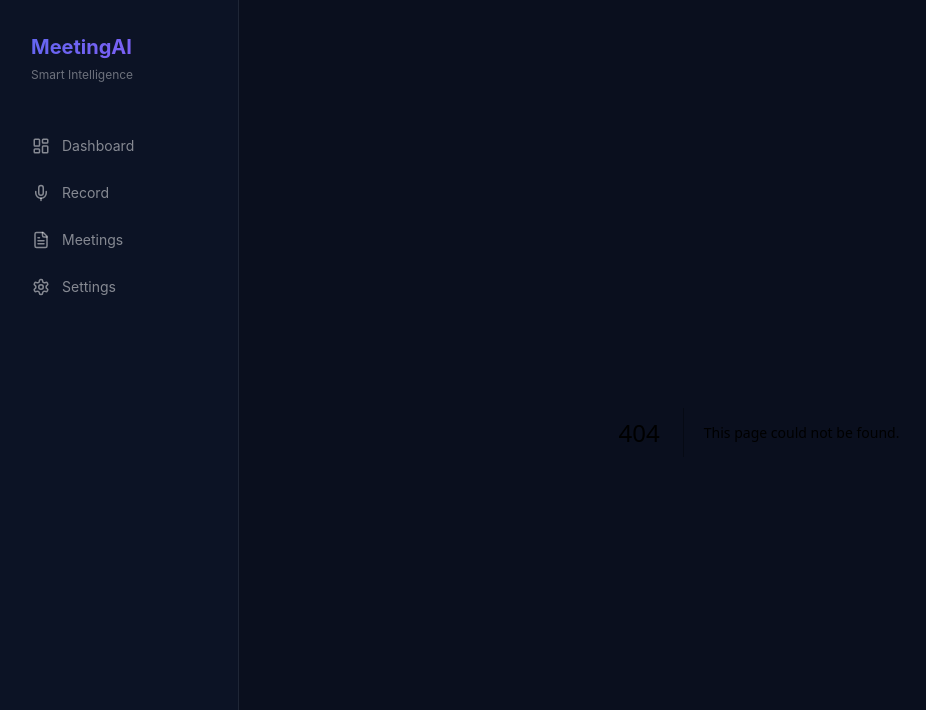
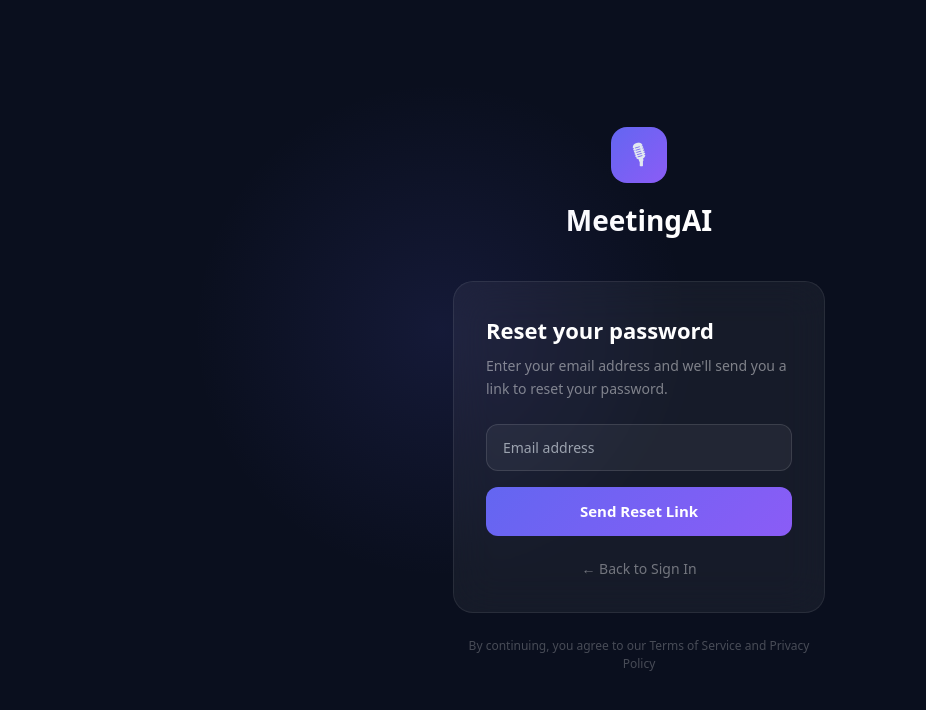
Before and after one commit to Ahmadkhabir/meeting-ai, a Next.js app: page /forgot-password in a window 1280 px wide. Before the commit this address had no page. Shown: the top 710 px of the page, without its empty margins (1-927 px from the left). Built offline with nearby package versions, Linux system fonts and the light colour scheme.

Commit message:
Create page.tsx

```diff
--- /dev/null
+++ b/app/forgot-password/page.tsx
@@ -0,0 +1,77 @@
+'use client';
+import { useState, useEffect } from 'react';
+import { useRouter } from 'next/navigation';
+
+export default function ForgotPasswordPage() {
+  const router = useRouter();
+  const [email, setEmail] = useState('');
+  const [sent, setSent] = useState(false);
+  const [loading, setLoading] = useState(false);
+  const [error, setError] = useState('');
+
+  useEffect(() => {
+    if (typeof window !== 'undefined' && localStorage.getItem('auth_user')) {
+      router.replace('/');
+    }
+  }, [router]);
+
+  const handleSubmit = async (e: React.FormEvent) => {
+    e.preventDefault();
+    if (!email.includes('@')) { setError('Please enter a valid email address'); return; }
+    setLoading(true);
+    setError('');
+    await new Promise(r => setTimeout(r, 1000));
+    setSent(true);
+    setLoading(false);
+  };
+
+  return (
+    <div style={{ position: 'fixed', inset: 0, background: '#0A0F1E', display: 'flex', alignItems: 'center', justifyContent: 'center', zIndex: 9999, fontFamily: 'system-ui, sans-serif' }}>
+      <div style={{ position: 'absolute', top: '10%', left: '15%', width: 500, height: 500, borderRadius: '50%', background: 'radial-gradient(circle, rgba(99,102,241,0.12) 0%, transparent 70%)', pointerEvents: 'none' }} />
+      <div style={{ width: '100%', maxWidth: 420, padding: '0 24px' }}>
+        <div style={{ textAlign: 'center', marginBottom: 40 }}>
+          <div style={{ width: 56, height: 56, borderRadius: 16, background: 'linear-gradient(135deg, #6366F1, #8B5CF6)', display: 'flex', alignItems: 'center', justifyContent: 'center', margin: '0 auto 16px', fontSize: 26 }}>🎙</div>
+          <h1 style={{ color: '#fff', fontSize: 28, fontWeight: 700, margin: 0 }}>MeetingAI</h1>
+        </div>
+        <div style={{ background: 'rgba(255,255,255,0.05)', border: '1px solid rgba(255,255,255,0.08)', borderRadius: 20, padding: 32, backdropFilter: 'blur(20px)' }}>
+          {sent ? (
+            <div style={{ textAlign: 'center', padding: '20px 0' }}>
+              <div style={{ fontSize: 52, marginBottom: 16 }}>📬</div>
+              <h2 style={{ color: '#fff', fontWeight: 700, fontSize: 22, margin: '0 0 12px' }}>Check your email</h2>
+              <p style={{ color: 'rgba(255,255,255,0.5)', fontSize: 14, lineHeight: 1.7, margin: 0 }}>
+                We sent a password reset link to<br />
+                <strong style={{ color: '#fff' }}>{email}</strong>
+              </p>
+              <p style={{ color: 'rgba(255,255,255,0.35)', fontSize: 13, marginTop: 16 }}>Didn't receive it? Check your spam folder.</p>
+              <button onClick={() => router.push('/login')} style={{ marginTop: 24, padding: '11px 24px', borderRadius: 10, border: '1px solid rgba(255,255,255,0.12)', background: 'rgba(255,255,255,0.05)', color: '#fff', fontSize: 14, cursor: 'pointer', fontWeight: 500 }}>
+                ← Back to Sign In
+              </button>
+            </div>
+          ) : (
+            <>
+              <h2 style={{ color: '#fff', fontWeight: 700, fontSize: 22, margin: '0 0 8px' }}>Reset your password</h2>
+              <p style={{ color: 'rgba(255,255,255,0.45)', fontSize: 14, margin: '0 0 24px', lineHeight: 1.6 }}>
+                Enter your email address and we'll send you a link to reset your password.
+              </p>
+              <form onSubmit={handleSubmit} style={{ display: 'flex', flexDirection: 'column', gap: 12 }}>
+                <input
+                  type="email" placeholder="Email address" value={email}
+                  onChange={e => { setEmail(e.target.value); setError(''); }} required
+                  style={{ padding: '12px 16px', borderRadius: 12, border: '1px solid rgba(255,255,255,0.12)', background: 'rgba(255,255,255,0.05)', color: '#fff', fontSize: 14, outline: 'none', width: '100%', boxSizing: 'border-box' }}
+                />
+                {error && <p style={{ color: '#F87171', fontSize: 13, margin: 0, padding: '8px 12px', background: 'rgba(248,113,113,0.1)', borderRadius: 8 }}>{error}</p>}
+                <button type="submit" disabled={loading} style={{ padding: '13px 16px', borderRadius: 12, border: 'none', background: loading ? 'rgba(99,102,241,0.4)' : 'linear-gradient(135deg, #6366F1, #8B5CF6)', color: '#fff', fontSize: 15, fontWeight: 600, cursor: loading ? 'not-allowed' : 'pointer', marginTop: 4 }}>
+                  {loading ? 'Sending...' : 'Send Reset Link'}
+                </button>
+              </form>
+              <div style={{ textAlign: 'center', marginTop: 20 }}>
+                <a href="/login" style={{ color: 'rgba(255,255,255,0.4)', textDecoration: 'none', fontSize: 14 }}>← Back to Sign In</a>
+              </div>
+            </>
+          )}
+        </div>
+        <p style={{ textAlign: 'center', color: 'rgba(255,255,255,0.25)', fontSize: 12, marginTop: 24 }}>By continuing, you agree to our Terms of Service and Privacy Policy</p>
+      </div>
+    </div>
+  );
+}
```
